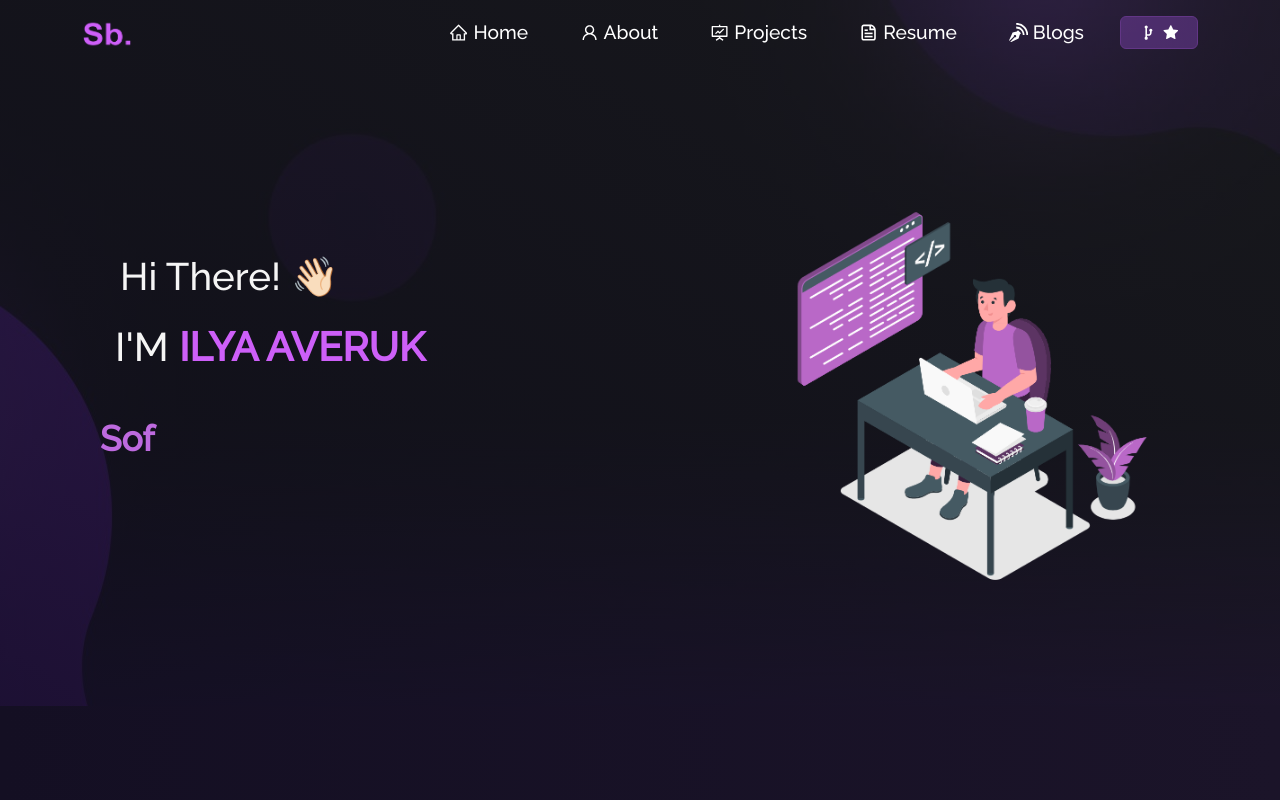
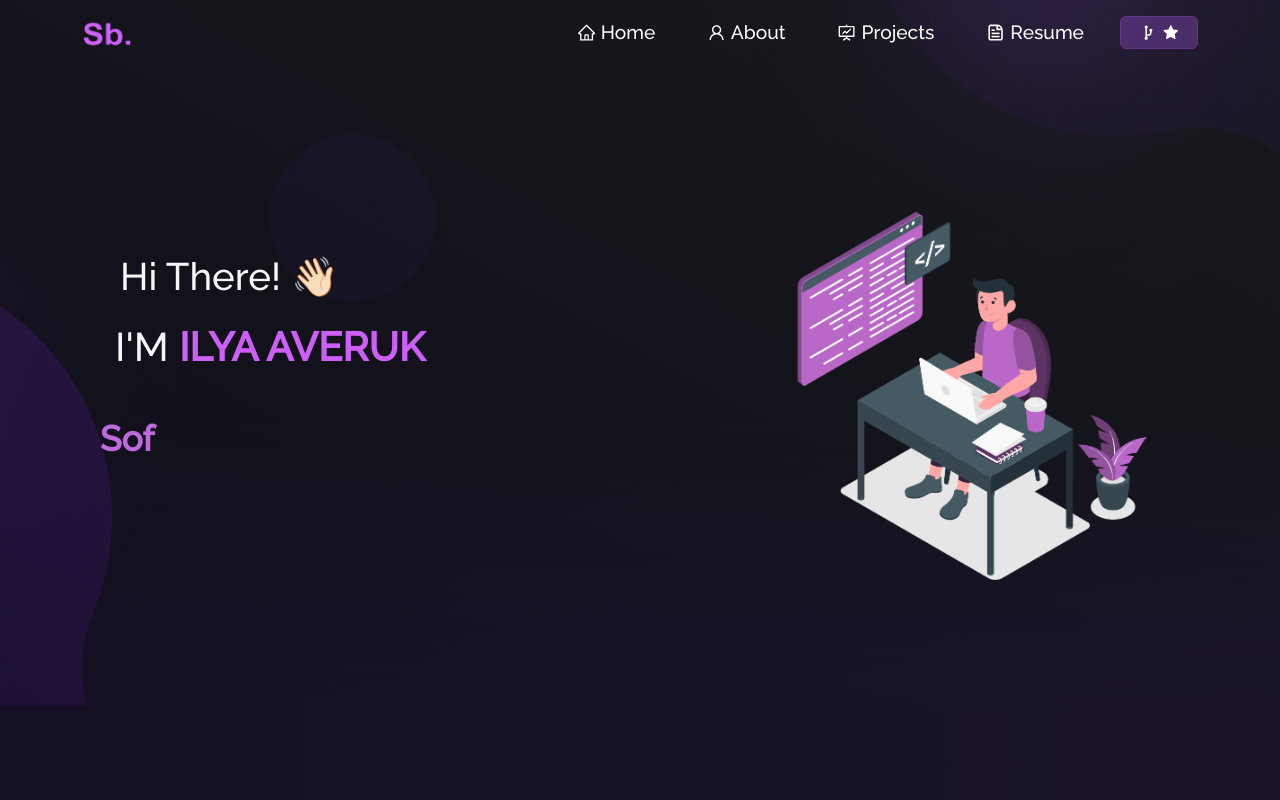
Before and after one commit to ilyaveruk/ai-portfolio, a React (Create React App) app: page / in a window 1280 px wide. Shown: the top 800 px of the page. Built offline with nearby package versions, Linux system fonts and the light colour scheme.

Commit message:
Changed some looks

```diff
--- a/src/components/About/Github.jsx
+++ b/src/components/About/Github.jsx
@@ -6,10 +6,10 @@ function Github() {
     return (
         <Row style={{ justifyContent: "center", paddingBottom: "10px" }}>
             <h1 className="project-heading" style={{ paddingBottom: "20px" }}>
-                Days I <strong className="purple">Code</strong>
+                My <strong className="purple">Coding</strong> routine
             </h1>
             <GitHubCalendar
-                username="soumyajit4419"
+                username="ilyaveruk"
                 blockSize={15}
                 blockMargin={5}
                 color="#c084f5"
--- a/src/components/Home/Type.jsx
+++ b/src/components/Home/Type.jsx
@@ -8,8 +8,7 @@ function Type() {
                 strings: [
                     "Software Developer",
                     "Freelancer",
-                    "MERN Stack Developer",
-                    "Open Source Contributor",
+                    "BSc Software Engineering",
                 ],
                 autoStart: true,
                 loop: true,
--- a/src/components/Navbar.jsx
+++ b/src/components/Navbar.jsx
@@ -6,7 +6,6 @@ import logo from "../Assets/logo.png";
 import Button from "react-bootstrap/Button";
 import { Link } from "react-router-dom";
 import { CgGitFork } from "react-icons/cg";
-import { ImBlog } from "react-icons/im";
 import {
     AiFillStar,
     AiOutlineHome,
@@ -92,19 +91,9 @@ function NavBar() {
                             </Nav.Link>
                         </Nav.Item>
 
-                        <Nav.Item>
-                            <Nav.Link
-                                href="https://soumyajitblogs.vercel.app/"
-                                target="_blank"
-                                rel="noreferrer"
-                            >
-                                <ImBlog style={{ marginBottom: "2px" }} /> Blogs
-                            </Nav.Link>
-                        </Nav.Item>
-
                         <Nav.Item className="fork-btn">
                             <Button
-                                href="https://github.com/soumyajit4419/Portfolio"
+                                href="https://github.com/ilyaveruk/ai-portfolio"
                                 target="_blank"
                                 className="fork-btn-inner"
                             >
```
